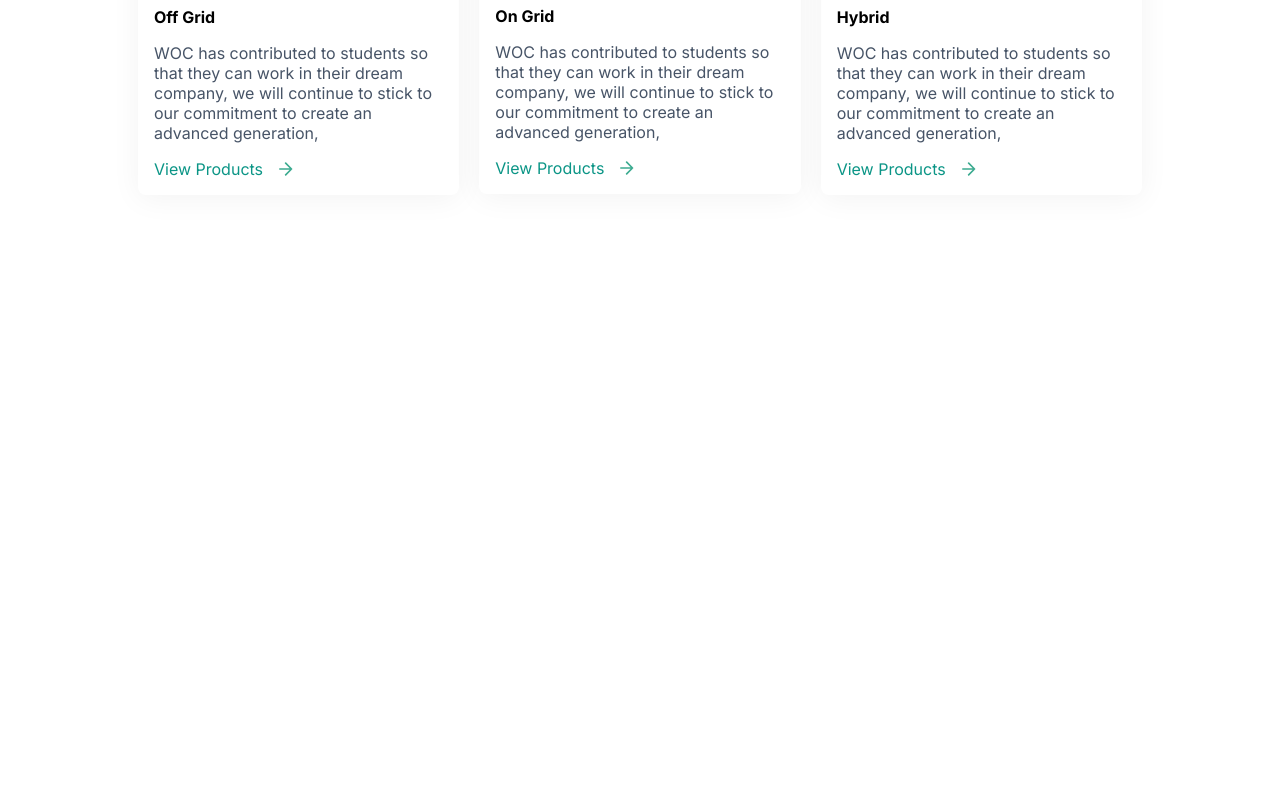
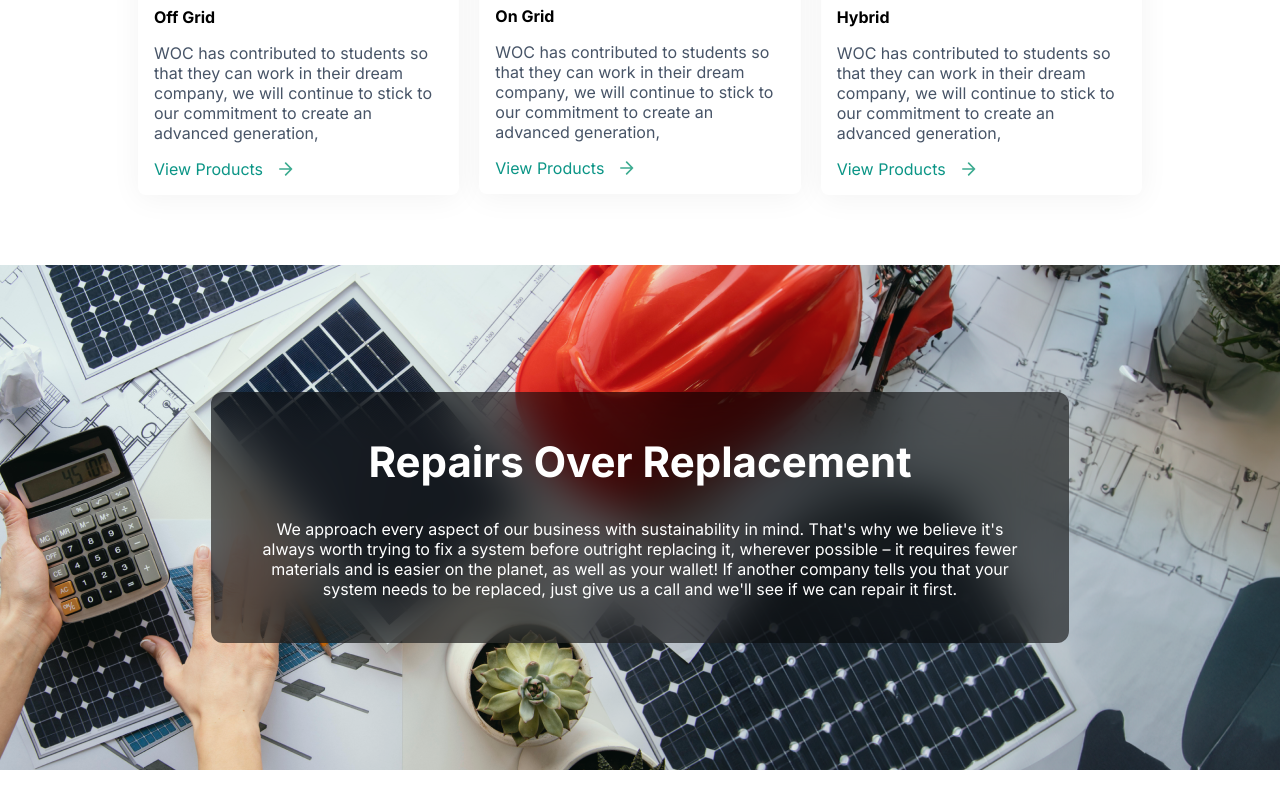
Before and after one commit to abdalla-shaban/web-masters-tasks, a plain HTML site: page landing-page-solar-energy/index.html in a window 1280 px wide. Shown: the part 2300-3100 px from the top of the page. Before the commit the page ends 2565 px from the top, so only its background shows below. Drawn offline with Linux system fonts and the light colour scheme.

Commit message:
implement planning environment section

```diff
--- a/landing-page-solar-energy/css/style.css
+++ b/landing-page-solar-energy/css/style.css
@@ -504,6 +504,35 @@ main .hero-section .container .hero-section-text p {
   color: var(--heading-subtext-color);
 }
 
+/* Planning Environment Section */
+
+#planning-environment {
+  background-image: url("../images/planning-environment.png");
+  background-position: center, center;
+  background-size: cover;
+  height: 505px;
+  display: flex;
+  justify-content: center;
+  align-items: center;
+  text-align: center;
+}
+
+#planning-environment header {
+  display: flex;
+  flex-direction: column;
+  gap: 32px;
+  max-width: 858px;
+  margin: auto;
+  background-color: rgba(0, 0, 0, 0.57);
+  padding: 44px;
+  border-radius: 12px;
+  backdrop-filter: blur(24px);
+}
+
+#planning-environment header p {
+  max-width: 770px;
+  margin: auto;
+}
 
 /* Media Query */
 @media screen and (min-width:676px) {
--- a/landing-page-solar-energy/index.html
+++ b/landing-page-solar-energy/index.html
@@ -182,6 +182,22 @@
           </div>
         </div>
       </section>
+      <section id="planning-environment" class="section-spacing">
+        <div class="container">
+          <header class="environment-content">
+            <h2 class="light">Repairs Over Replacement</h2>
+            <p class="p-lg-subtext-light">
+              We approach every aspect of our business with sustainability in
+              mind. That's why we believe it's always worth trying to fix a
+              system before outright replacing it, wherever possible – it
+              requires fewer materials and is easier on the planet, as well as
+              your wallet! If another company tells you that your system needs
+              to be replaced, just give us a call and we'll see if we can repair
+              it first.
+            </p>
+          </header>
+        </div>
+      </section>
     </main>
   </body>
 </html>
```
